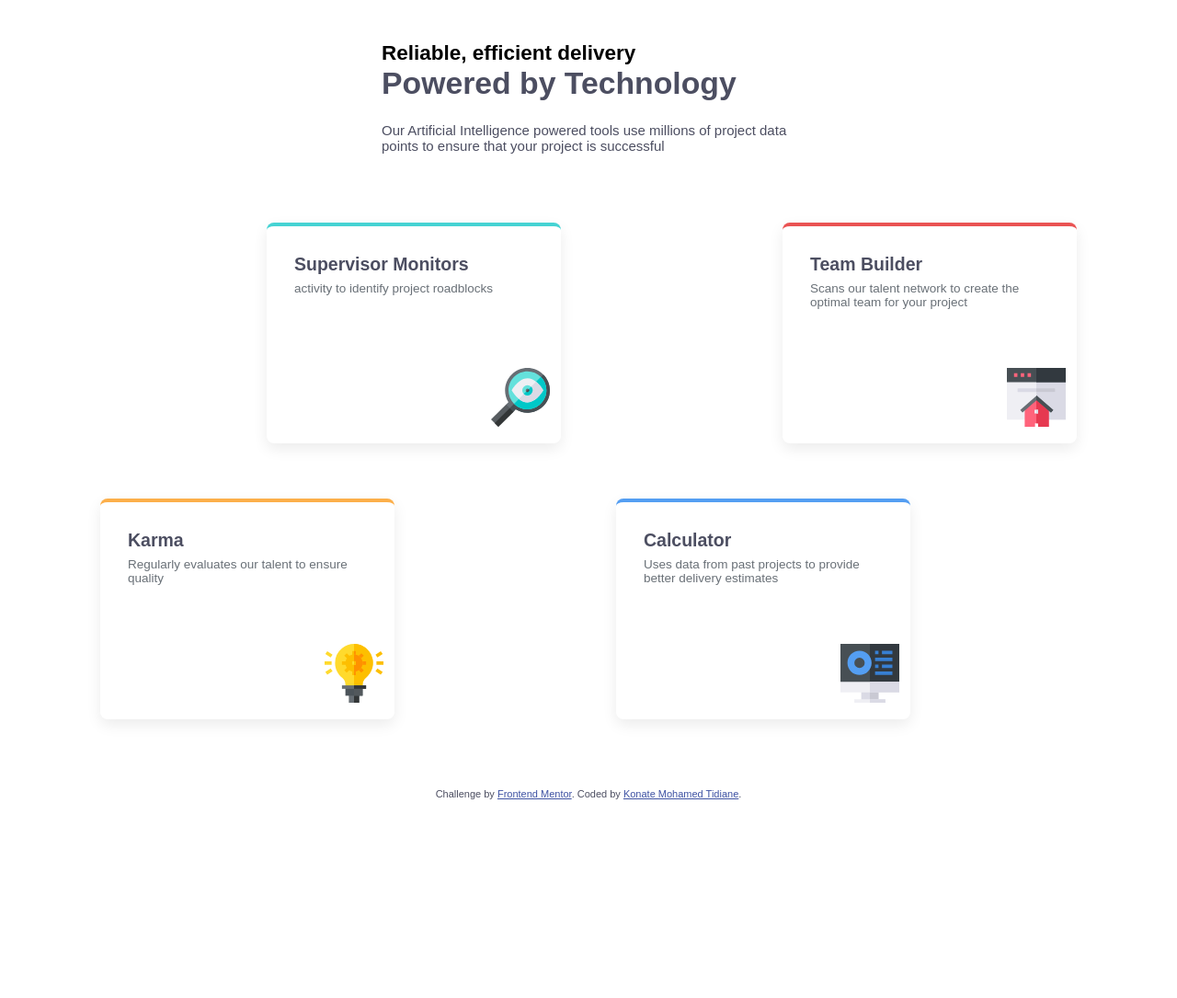
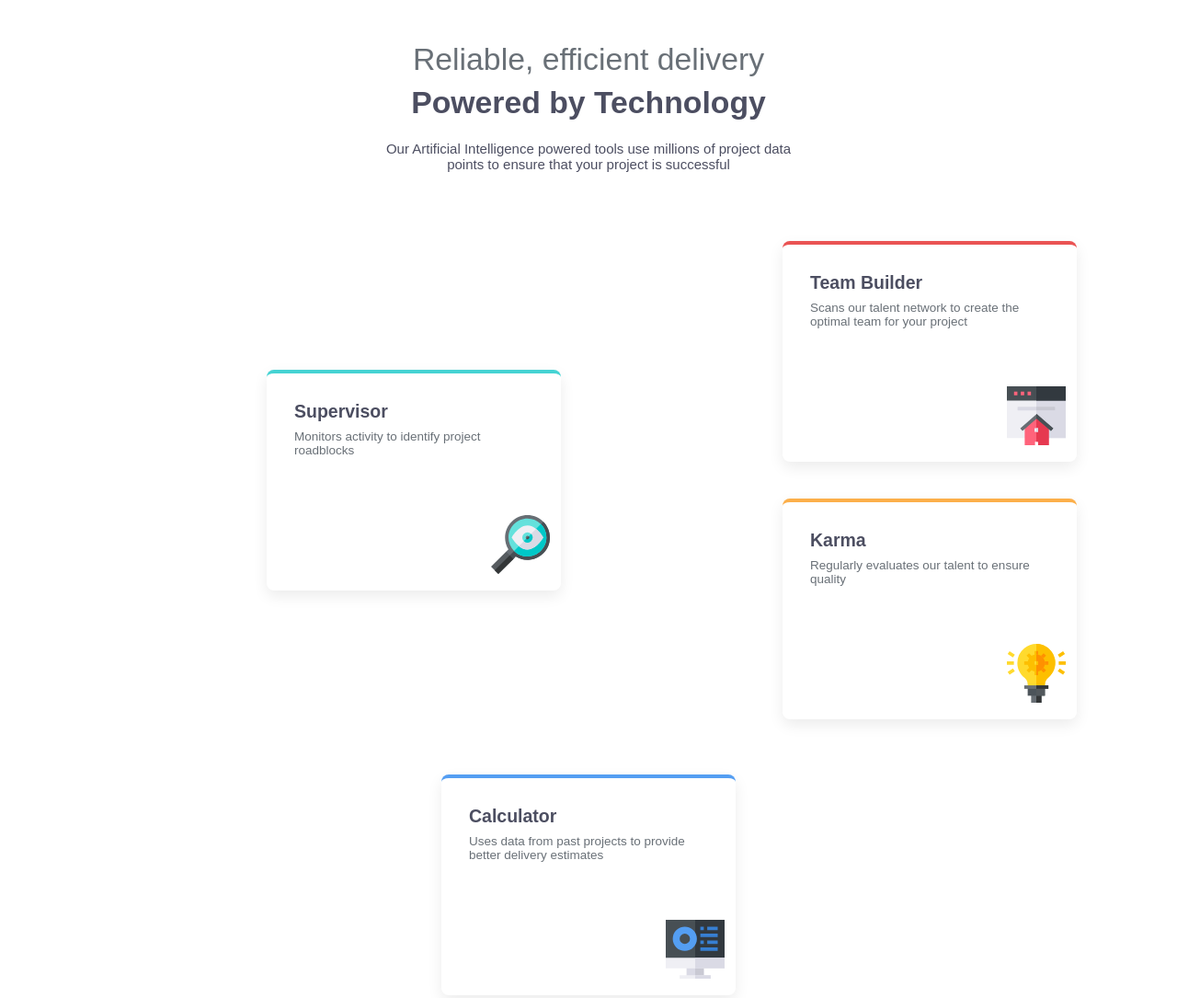
Before and after one commit to Konamti/FourCards, a plain HTML site: page index.html in a window 1280 px wide. Shown: the top 1085 px of the page at 92% size. Before the commit the page ends 944 px from the top, so only its background shows below. Drawn offline with Linux system fonts and the light colour scheme.

Commit message:
Update index.html

```diff
--- a/index.html
+++ b/index.html
@@ -17,8 +17,8 @@
   <body>
     <!-- first sesction start -->
     <section class="heading-container">
-      <div>
-        <h2>Reliable, efficient delivery</h2>
+      <div class="heading-content">
+        <h4>Reliable, efficient delivery</h4>
         <h1>Powered by Technology</h1>
         <p>
           Our Artificial Intelligence powered tools use millions of project data
@@ -31,26 +31,43 @@
 
     <!-- second section start -->
     <section class="card-container">
+      <!-- first card start -->
       <div class="card one">
-        <span class="card-heading">Supervisor Monitors</span>
-        <p class="card-description">activity to identify project roadblocks</p>
+        <h4 class="card-heading">Supervisor</h4>
+        <p class="card-description">
+          Monitors activity to identify project roadblocks
+        </p>
         <picture>
           <source srcset="images/icon-supervisor.svg" type="image/svg+xml" />
           <img src="images/icon-supervisor.svg" alt="Supervisor svg icon" />
         </picture>
       </div>
+      <!-- first card end -->
+
+      <!-- Start of column section -->
+
+      <div class="different-row">
+        <!-- second card start -->
         <div class="card two">
-        <span class="card-heading">Team Builder</span>
+          <h4 class="card-heading">Team Builder</h4>
           <p class="card-description">
             Scans our talent network to create the optimal team for your project
           </p>
           <picture>
-          <source srcset="images/icon-team-builder.svg" type="image/svg+xml" />
-          <img src="images/icon-team-builder.svg" alt="team Builder svg icon" />
+            <source
+              srcset="images/icon-team-builder.svg"
+              type="image/svg+xml"
+            />
+            <img
+              src="images/icon-team-builder.svg"
+              alt="team Builder svg icon"
+            />
           </picture>
         </div>
+        <!-- second card end -->
+        <!-- third card start -->
         <div class="card three">
-        <span class="card-heading"> Karma</span>
+          <h4 class="card-heading">Karma</h4>
           <p class="card-description">
             Regularly evaluates our talent to ensure quality
           </p>
@@ -59,8 +76,13 @@
             <img src="images/icon-karma.svg" alt="karma svg icon" />
           </picture>
         </div>
+      </div>
+      <!-- third card end -->
+      <!-- End of column section -->
+
+      <!-- fourth card start -->
       <div class="card four">
-        <span class="card-heading">Calculator</span>
+        <h4 class="card-heading">Calculator</h4>
         <p class="card-description">
           Uses data from past projects to provide better delivery estimates
         </p>
@@ -69,6 +91,7 @@
           <img src="images/icon-calculator.svg" alt=" Calculator svg icon" />
         </picture>
       </div>
+      <!-- fourth card end -->
     </section>
     <!-- second section end -->
 
```
Lines whose indentation alone changed are shown as unchanged.
